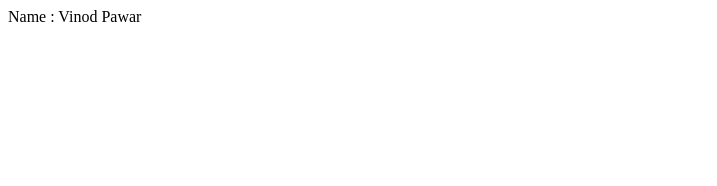
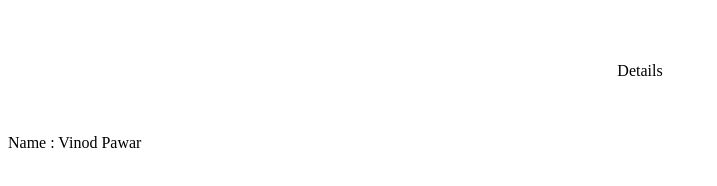
Before and after one commit to vapawar/vapawar.github.io, a plain HTML site: page index.htm in a window 1280 px wide. Shown: the whole page, without its empty margins (0-717 px from the left). Drawn offline with Linux system fonts and the light colour scheme.

Commit message:
Update index.htm

```diff
--- a/index.htm
+++ b/index.htm
@@ -5,6 +5,9 @@
 <title>vpz code pages</title>
 </head>
 <body>
+  <br><br><br>
+	<center>Details</center>
+  <br><br><br>
   Name : Vinod Pawar
 </body>
 </html>
```
